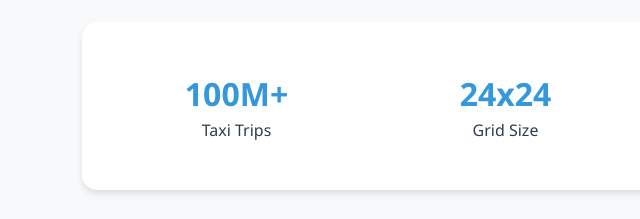
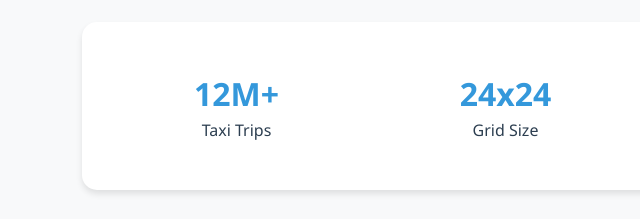
Before and after one commit to TerryHive/taxi-demand-forecasting, a plain HTML site: page index.html in a window 1280 px wide. Shown: the part 325-544 px from the top of the page, 0-640 px from the left. Drawn offline with nearby package versions, Linux system fonts and the light colour scheme.

Commit message:
Update index.html

```diff
--- a/index.html
+++ b/index.html
@@ -167,7 +167,7 @@
         <div class="project-stats">
             <div class="row">
                 <div class="col-md-3 stat-item">
-                    <div class="stat-number">100M+</div>
+                    <div class="stat-number">12M+</div>
                     <div class="stat-label">Taxi Trips</div>
                 </div>
                 <div class="col-md-3 stat-item">
```
